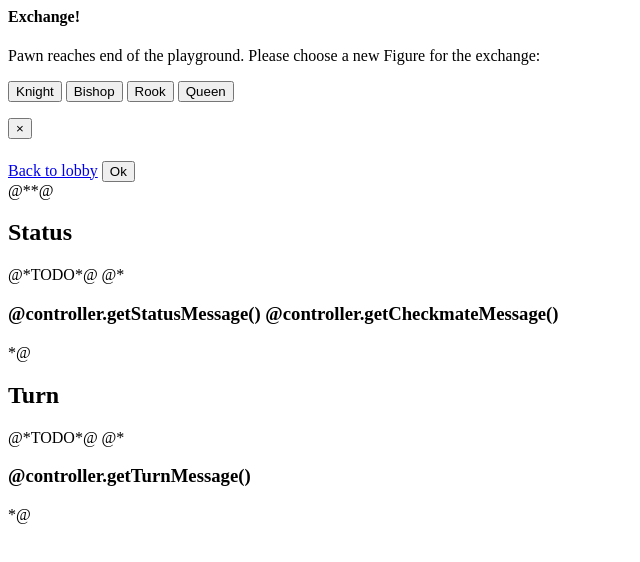
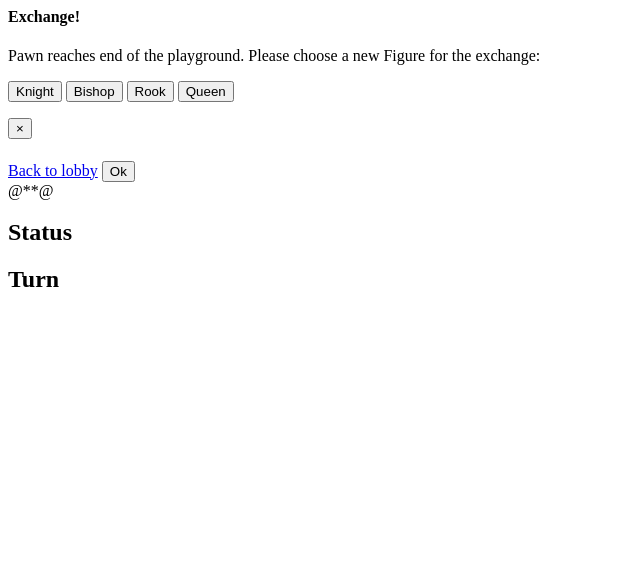
Before and after one commit to alvilgau/de.htwg.mps.chess, a plain HTML site: page app/views/chess.scala.html in a window 1280 px wide. Shown: the whole page, without its empty margins (0-640 px from the left). Drawn offline with Linux system fonts and the light colour scheme.

Commit message:
status messages

```diff
--- a/app/views/chess.scala.html
+++ b/app/views/chess.scala.html
@@ -49,16 +49,14 @@
     <div class="col-md-6">
         <div class="well">
             <h2 class="text-center">Status</h2>
-            @*TODO*@
-            @*<h3 class="text-center" id="status">@controller.getStatusMessage() @controller.getCheckmateMessage()</h3>*@
+            <h3 class="text-center" id="status" />
         </div>
     </div>
 
     <div class="col-md-6">
         <div class="well">
             <h2 class="text-center">Turn</h2>
-            @*TODO*@
-            @*<h3 class="text-center" id="turn">@controller.getTurnMessage()</h3>*@
+            <h3 class="text-center" id="turn" />
         </div>
     </div>
 </div>
```
